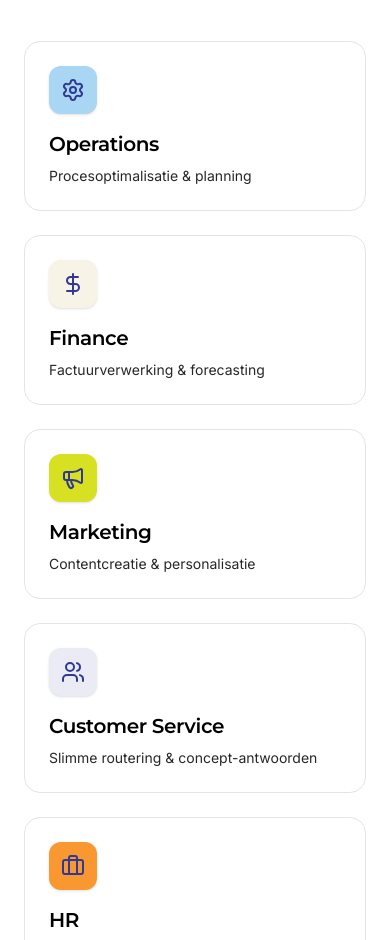
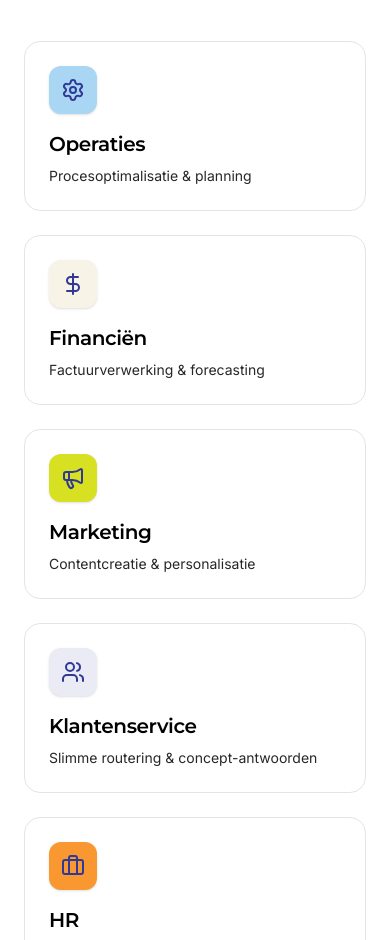
Before and after one commit to ajvanbuuren/buuren.ai, a React (Vite) app: page / in a window 390 px wide. Shown: the part 5520-6460 px from the top of the page. Built offline with nearby package versions, Linux system fonts and the light colour scheme.

Commit message:
fix: mobile hero text spacing, Dutch titles in Kansenkaart

```diff
--- a/src/components/Hero.tsx
+++ b/src/components/Hero.tsx
@@ -25,7 +25,7 @@ export const Hero = () => {
           transition={{ duration: 0.8, delay: 0.1, ease: [0.16, 1, 0.3, 1] }}
           className="text-5xl md:text-7xl font-bold tracking-tighter leading-[1.1] mb-6"
         >
-          {t.hero.title1}<br className="hidden md:block" />
+          {t.hero.title1}{' '}<br className="hidden md:block" />
           {t.hero.title2}<span className="text-transparent bg-clip-text bg-gradient-to-r from-brand-blue-dark to-brand-blue-light">{t.hero.title3}</span>
         </motion.h1>
 
--- a/src/components/VisualStorytelling.tsx
+++ b/src/components/VisualStorytelling.tsx
@@ -5,7 +5,7 @@ export const AIOpportunityMap = () => {
   const areas = [
     {
       icon: <Settings className="w-6 h-6" />,
-      name: 'Operations',
+      name: 'Operaties',
       desc: 'Procesoptimalisatie & planning',
       bg: 'bg-white',
       border: 'border-zinc-200',
@@ -14,7 +14,7 @@ export const AIOpportunityMap = () => {
     },
     {
       icon: <DollarSign className="w-6 h-6" />,
-      name: 'Finance',
+      name: 'Financiën',
       desc: 'Factuurverwerking & forecasting',
       bg: 'bg-white',
       border: 'border-zinc-200',
@@ -32,7 +32,7 @@ export const AIOpportunityMap = () => {
     },
     {
       icon: <Users className="w-6 h-6" />,
-      name: 'Customer Service',
+      name: 'Klantenservice',
       desc: 'Slimme routering & concept-antwoorden',
       bg: 'bg-white',
       border: 'border-zinc-200',
```
